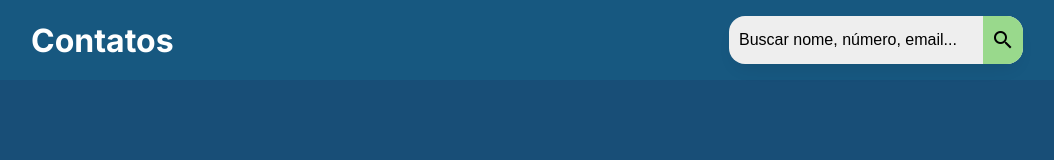
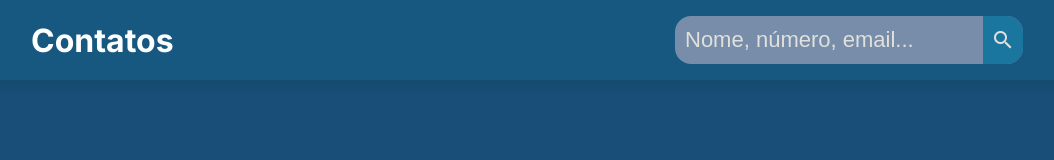
Before and after one commit to JoaoOliveiraZz/Contact-List-UI, a plain HTML site: page index.html in a window 1280 px wide. Shown: the whole page, without its empty margins (113-1167 px from the left). Drawn offline with Linux system fonts and the light colour scheme.

Commit message:
Little tweaks for better UI usability

```diff
--- a/index.html
+++ b/index.html
@@ -20,7 +20,7 @@
         </h1>
         <nav>
             <div class="search-bar">
-                <input type="text" placeholder="Buscar nome, número, email...">
+                <input type="text" placeholder="Nome, número, email...">
                 <i class="material-icons">search</i>
             </div>
         </nav>
--- a/styles/index.css
+++ b/styles/index.css
@@ -20,18 +20,20 @@ header{
     justify-content: space-between;
     align-items: center;
     background: #168aad2b;
+    box-shadow: 0px 9px 18px -7px rgba(0,0,0,0.1);
 }
 
 header nav .search-bar{
-    width: 294px;
+
     height: 48px;
-    background: #EEEEEE;
+    background: #778DA9;
     display: flex;
     justify-content: space-between;
     align-items: center;
     border-radius: 16px;
     position: relative;
-    box-shadow: 0px 9px 18px -7px rgba(0,0,0,0.1);
+
+
 
 }
 
@@ -41,20 +43,22 @@ header nav .search-bar input{
     outline: none;
     border: none;
     height: 100%;
-    font-size: 1em;
+    font-size: 22px;
     padding: 10px;
+    color: #E0E1DD;
+    font-weight: 400;
 }
 
 header nav .search-bar input::placeholder{
-    color: #000;
+    color: #E0E1DD;
 }
 
 
 header nav .search-bar i{
-    color: #000;
+    color: #E0E1DD;
     cursor: pointer;
     padding: 8px;
-    background-color: #99D98C;
+    background-color: #1A759F;
     border-radius: 0 16px 16px 0;
     height: 100%;
     display: flex;
@@ -63,5 +67,5 @@ header nav .search-bar i{
 }
 
 header nav .search-bar i:hover{
-    background-color: #B5E48C;
+    background-color: #184E77;
 }
```
